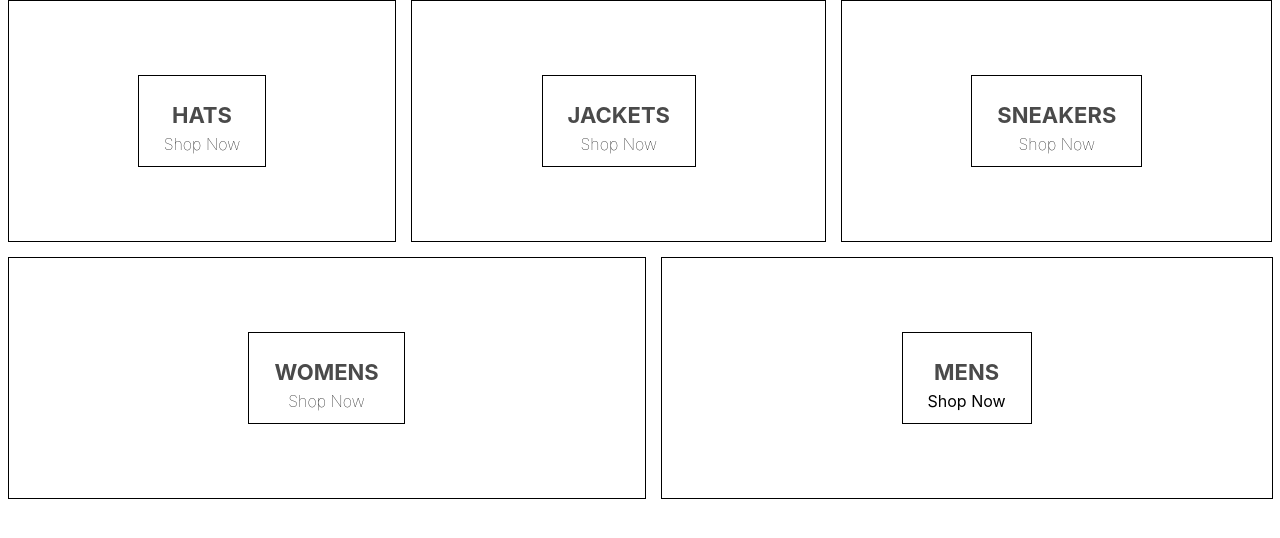
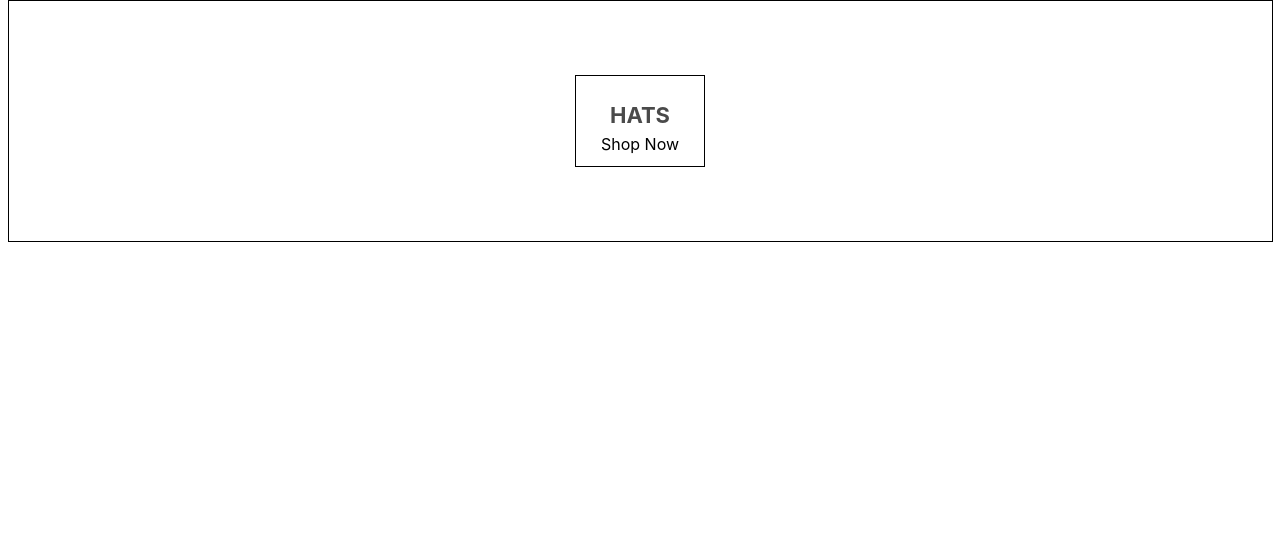
Before and after one commit to richigro/react-eccom-app, a React (Create React App) app: page / in a window 1280 px wide. Shown: the top 538 px of the page. Built offline with nearby package versions, Linux system fonts and the light colour scheme.

Commit message:
added pages and components directories to manage better future expasions to the project

```diff
--- a/src/App.js
+++ b/src/App.js
@@ -1,6 +1,6 @@
 import React from 'react';
 import './App.css';
-import HomePage from './homepage.component';
+import HomePage from './pages/homepage/homepage.componet';
 
 function App() {
   return (
--- /dev/null
+++ b/src/components/menu-item/menu-item.component.jsx
@@ -0,0 +1,12 @@
+import React from 'react';
+
+const MenuItem = () => (
+    <div className="menu-item">
+        <div className="content">
+            <h1 className='title'>HATS</h1>
+            <span>Shop Now</span>
+        </div>
+    </div>
+);
+
+export default MenuItem;
--- a/src/homepage.component.jsx
+++ /dev/null
@@ -1,47 +0,0 @@
-import React from 'react';
-
-import './homepage.styles.scss';
-
-const HomePage = () => {
-    return(
-    <div className="homePage">
-        <div className="directory-menu">
-            <div className="menu-item">
-                <div className="content">
-                    <h1 className="title">HATS</h1>
-                    <span className="subtitle">Shop Now</span>
-                </div>
-            </div>
-
-            <div className="menu-item">
-                <div className="content">
-                    <h1 className="title">JACKETS</h1>
-                    <span className="subtitle">Shop Now</span>
-                </div>
-            </div>
-
-            <div className="menu-item">
-                <div className="content">
-                    <h1 className="title">SNEAKERS</h1>
-                    <span className="subtitle">Shop Now</span>
-                </div>
-            </div>
-
-            <div className="menu-item">
-                <div className="content">
-                    <h1 className="title">WOMENS</h1>
-                    <span className="subtitle">Shop Now</span>
-                </div>
-            </div>
-
-            <div className="menu-item">
-                <div className="content">
-                    <h1 className="title">MENS</h1>
-                    <span className="action">Shop Now</span>
-                </div>
-            </div>
-        </div>
-    </div>);
-}
-
-export default HomePage;
--- /dev/null
+++ b/src/pages/homepage/homepage.componet.jsx
@@ -0,0 +1,13 @@
+import React from 'react';
+
+import './homepage.styles.scss';
+import MenuItem from '../../components/menu-item/menu-item.component';
+
+const HomePage = () => {
+    return(
+    <div className="homePage">
+        <MenuItem/>
+    </div>);
+}
+
+export default HomePage;
```
Also changed, not shown: src/pages/homepage/homepage.styles.scss (renamed from src/homepage.styles.scss).
